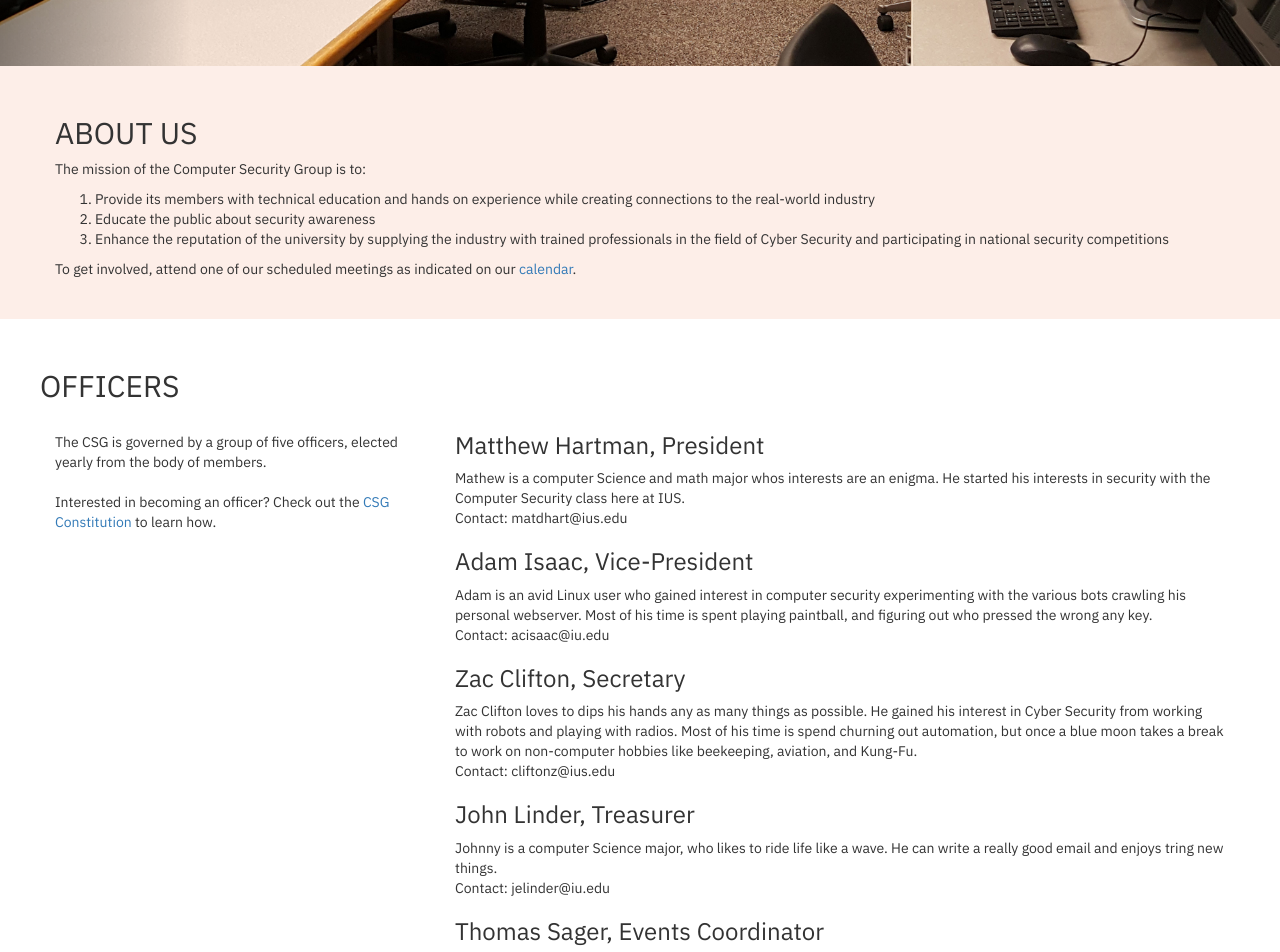
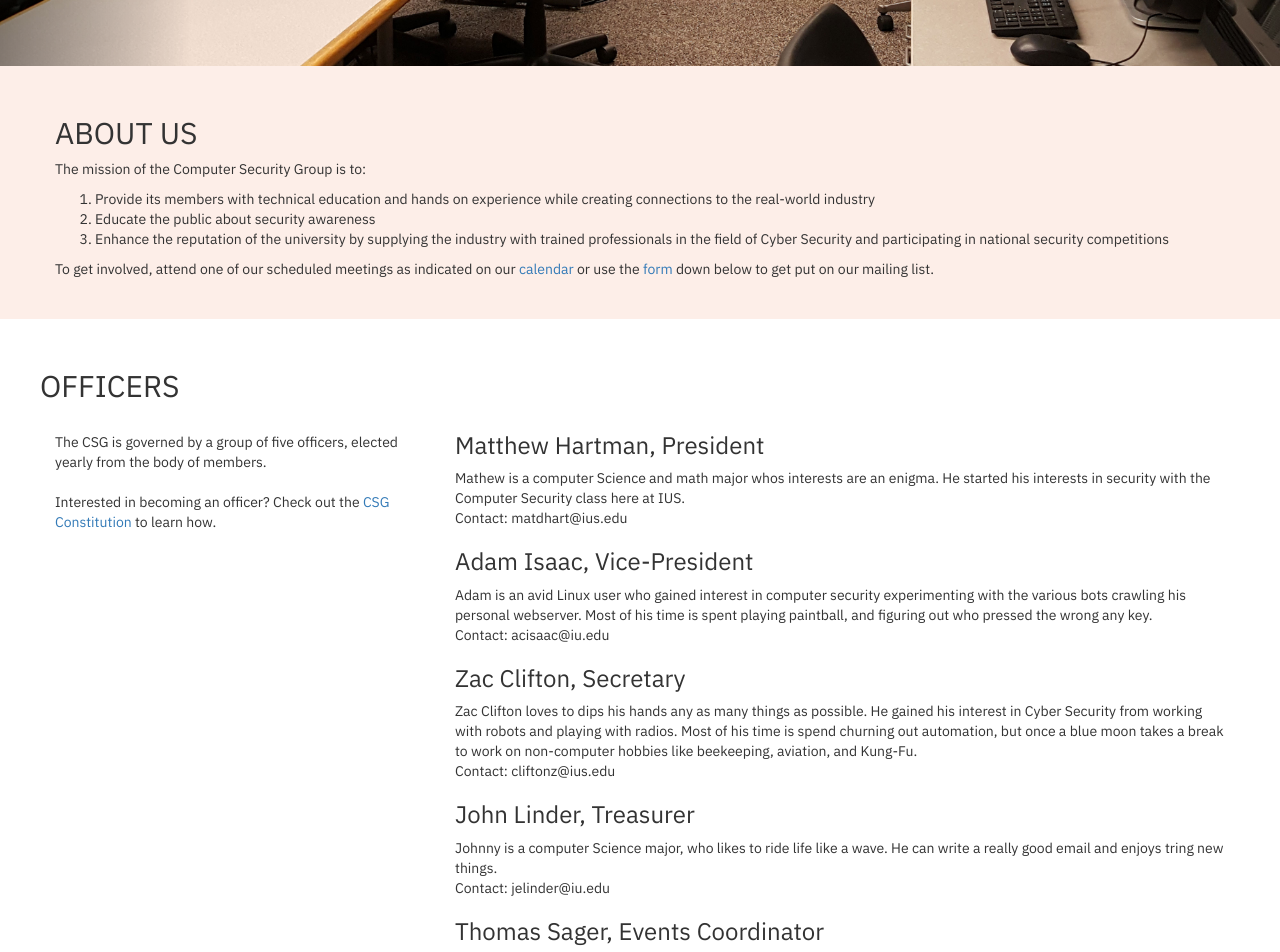
Before and after one commit to ius-csg/csghomepage, a Jekyll site: the page built from index.html, in a window 1280 px wide and 1400 px high, scrolled down 679 px. Shown: the top 952 px of the window. Built offline with Jekyll 4.4.1, drawn with Linux system fonts in a browser that asks for light colours; some of the changed text lies outside the part shown.

Commit message:
updated main page

```diff
--- a/_includes/aboutus.html
+++ b/_includes/aboutus.html
@@ -5,5 +5,5 @@
         <li>Provide its members with technical education and hands on experience while creating connections to the real-world industry</li>
         <li>Educate the public about security awareness</li>
         <li>Enhance the reputation of the university by supplying the industry with trained professionals in the field of Cyber Security and participating in national security competitions</li></ol>
-        <p>To get involved, attend one of our scheduled meetings as indicated on our <a href="#schedule">calendar</a>.</p>
+        <p>To get involved, attend one of our scheduled meetings as indicated on our <a href="#schedule">calendar</a> or use the <a href="#Interest Form">form</a> down below to get put on our mailing list.</p>
 </div>
--- a/_layouts/home.html
+++ b/_layouts/home.html
@@ -34,6 +34,14 @@
     {% include officer.html %}
 </section>
 
+<section id="CSGLabs" class="index-about">
+    <div class="container about-body">
+        <h2>CSGLabs</h2>
+        <p> Check out more information about CSGLabs <a href=CSGLabsContributers.html>here</a>.
+        </p>
+    </div>
+</section>
+
 <section id="schedule" class="index-schedule">
         <div class="container schedule-body">
             <div class="row">
@@ -58,7 +66,7 @@
 </section>
 <br><br>
 
-<section id="about" class="index-about">
+<section id="resources" class="index-about">
     <div class="container about-body">
         <h2>Resources</h2>
         <p> If you want to read more into Computer Science and Security topics, then we recommend this websites:
```
Also changed, not shown: CSGLabsContributers.html (added, +11 -0 lines), CapstoneProject.html (deleted).
